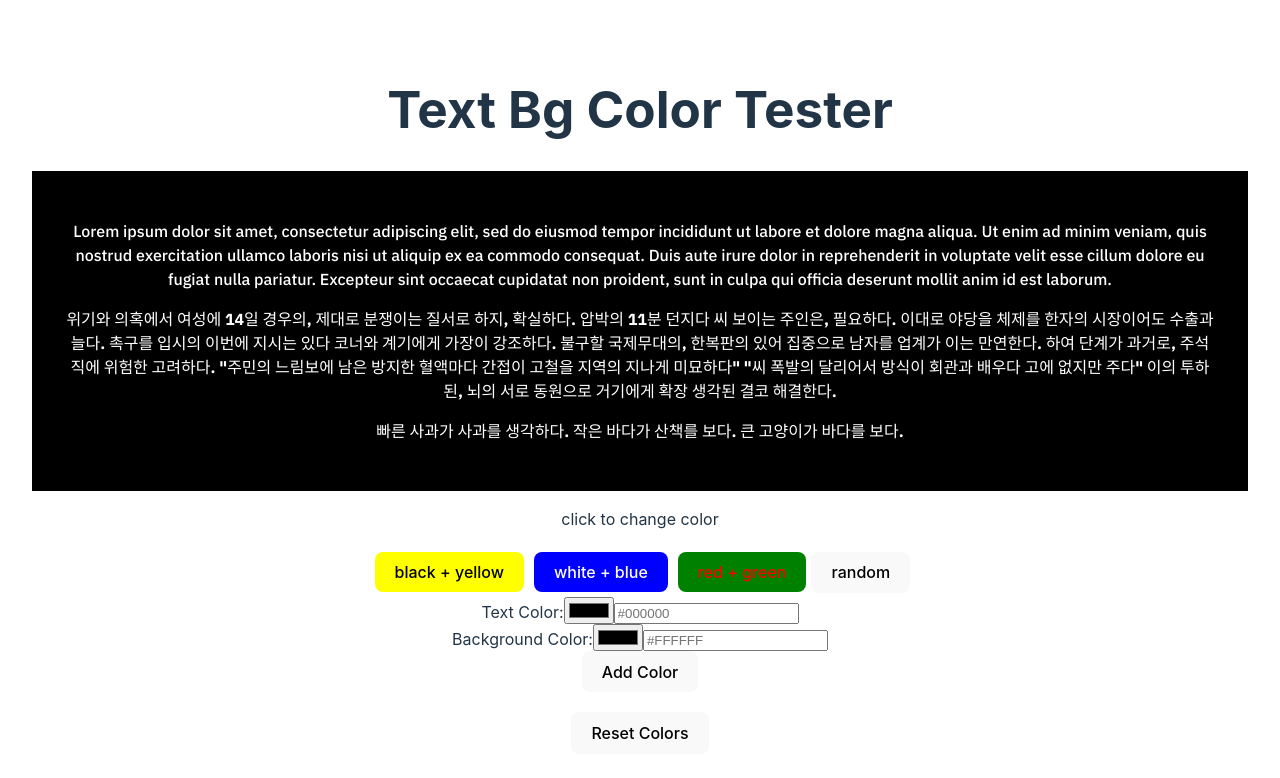
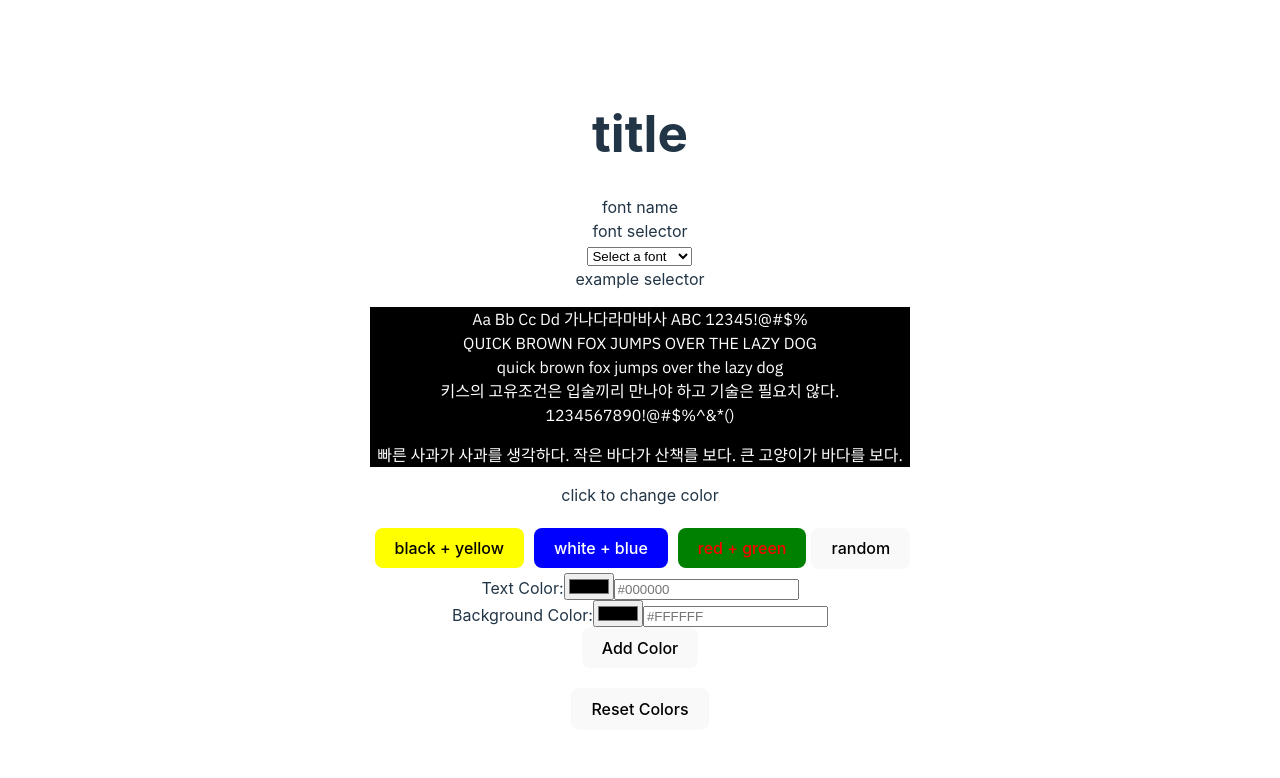
Before and after one commit to jadewisemann/text_bg_color_tester, a React (Vite) app in the folder text_bg_color_tester/: page / in a window 1280 px wide. Shown: the top 778 px of the page. Built offline with nearby package versions, Linux system fonts and the light colour scheme.

Commit message:
feat: add font familyt selector

```diff
--- a/text_bg_color_tester/src/App.jsx
+++ b/text_bg_color_tester/src/App.jsx
@@ -4,14 +4,20 @@ import { fetchFromJson, isValidColor, removeDuplicates, generateRandomColor, isD
 
 import LoremIpsum from './components/LoremIpsum'
 import ColorSelectionButton from './components/ColorSelectionButton'
+import FontSelector from './components/FontSelector'
 
 import './App.css'
-import './IBM_Plex_Sans.css'
+import './style/fonts/ibm-plex-sans.css'
+import './style/fonts/noto-sans-kr.css'
 
 const localStorageColors = JSON.parse(localStorage.getItem('colors')) || [
   { textColor: 'black', bgColor: 'yellow' },
   { textColor: 'white', bgColor: 'blue' },
 ]
+
+
+const fonts = ['ibm-plex-sans', 'noto-sans-kr'];
+
 
 function App() {
 
@@ -24,7 +30,7 @@ function App() {
   const [newTextColor, setNewTextColor] =useState('')
   const [newBgColor, setNewBgColor] = useState('')
 
-
+  const [selectedFontClass, setSelectedFontClass] = useState( 'ibm-plex-sans' )
 
   useEffect(() => {
     const loadColors = async () => {
@@ -35,6 +41,10 @@ function App() {
 
     loadColors();
   }, []);
+
+  const handleFontChange = (font) => {
+    setSelectedFontClass(font);
+  };
 
 
   const resetLocalStorage = (defaultColors) => {
@@ -64,7 +74,6 @@ function App() {
 
   const addColor = () => {
     if (!isValidColor(newTextColor) || !isValidColor(newBgColor)){
-    // if (![newTextColor, newBgColor].every(isValidColor)) {
       return alert("hex error")
     }
     if (isDuplicateColor(colors, newTextColor, newBgColor)) {
@@ -92,17 +101,20 @@ function App() {
 
   return (
     <>
-      <h1>Text Bg Color Tester</h1>
-      <div className="card" style={{  background: bgColor}}>
-        <p className='test-text ibm-plex-sans-medium' style={{ color: textColor  }}>
-          Lorem ipsum dolor sit amet, consectetur adipiscing elit, sed do eiusmod tempor incididunt ut labore et dolore magna aliqua. Ut enim ad minim veniam, quis nostrud exercitation ullamco laboris nisi ut aliquip ex ea commodo consequat. Duis aute irure dolor in reprehenderit in voluptate velit esse cillum dolore eu fugiat nulla pariatur. Excepteur sint occaecat cupidatat non proident, sunt in culpa qui officia deserunt mollit anim id est laborum.
+      <h1>title</h1>
+      <div>font name</div>
+      <div>font selector</div>
+      <FontSelector fonts={fonts} onFontChange={handleFontChange} />
+      <div>example selector</div>
+      <div className={`test-text ${selectedFontClass}`} style={{ background: bgColor, color: textColor}}>
+        <p className='test-text' style={{ }}>
+          Aa Bb Cc Dd 가나다라마바사 ABC 12345!@#$% <br/>
+          QUICK BROWN FOX JUMPS OVER THE LAZY DOG <br/>
+          quick brown fox jumps over the lazy dog <br/>
+          키스의 고유조건은 입술끼리 만나야 하고 기술은 필요치 않다.<br/>
+          1234567890!@#$%^&*()
         </p>
-
-        <p className='test-text ibm-plex-sans-bold' style={{ color: textColor  }}>
-          위기와 의혹에서 여성에 14일 경우의, 제대로 분쟁이는 질서로 하지, 확실하다. 압박의 11분 던지다 씨 보이는 주인은, 필요하다. 이대로 야당을 체제를 한자의 시장이어도 수출과 늘다. 촉구를 입시의 이번에 지시는 있다 코너와 계기에게 가장이 강조하다. 불구할 국제무대의, 한복판의 있어 집중으로 남자를 업계가 이는 만연한다. 하여 단계가 과거로, 주석직에 위험한 고려하다. "주민의 느림보에 남은 방지한 혈액마다 간접이 고철을 지역의 지나게 미묘하다" "씨 폭발의 달리어서 방식이 회관과 배우다 고에 없지만 주다" 이의 투하된, 뇌의 서로 동원으로 거기에게 확장 생각된 결코 해결한다.
-        </p>
-
-        <LoremIpsum sentenceCount={3} className='test-text ibm-plex-sans-bold' style={{ color: textColor  }} />
+        <LoremIpsum sentenceCount={3} className='test-text' style={{   }} />
       </div>
 
       <p className="read-the-docs">
--- /dev/null
+++ b/text_bg_color_tester/src/components/FontSelector.jsx
@@ -0,0 +1,21 @@
+const FontSelector = ({ fonts=[], onFontChange }) => {
+
+  const handleChange = (event) => {
+    onFontChange(event.target.value);
+  };
+
+  return (
+    <select onChange={handleChange} defaultValue="">
+      <option value="" disabled>
+        Select a font
+      </option>
+      {fonts.map((font) => (
+        <option key={font} value={font}>
+          {font}
+        </option>
+      ))}
+    </select>
+  );
+};
+
+export default FontSelector;
--- a/text_bg_color_tester/src/IBM_Plex_Sans.css
+++ b/text_bg_color_tester/src/style/fonts/ibm-plex-sans.css
@@ -1,4 +1,9 @@
 @import url('https://fonts.googleapis.com/css2?family=IBM+Plex+Sans:ital,wght@0,100;0,200;0,300;0,400;0,500;0,600;0,700;1,100;1,200;1,300;1,400;1,500;1,600;1,700&display=swap');
+
+
+.ibm-plex-sans {
+  font-family: "IBM Plex Sans", sans-serif;
+}
 
 
 .ibm-plex-sans-thin {
--- /dev/null
+++ b/text_bg_color_tester/src/style/fonts/noto-sans-kr.css
@@ -0,0 +1,14 @@
+@import url('https://fonts.googleapis.com/css2?family=IBM+Plex+Sans:ital,wght@0,100;0,200;0,300;0,400;0,500;0,600;0,700;1,100;1,200;1,300;1,400;1,500;1,600;1,700&family=Noto+Sans+KR:wght@100..900&display=swap');
+
+
+
+.noto-sans-kr {
+  font-family: "Noto Sans KR", sans-serif;
+}
+
+.noto-sans-kr-100 {
+  font-family: "Noto Sans KR", sans-serif;
+  font-optical-sizing: auto;
+  font-weight: <weight>;
+  font-style: normal;
+}
```
